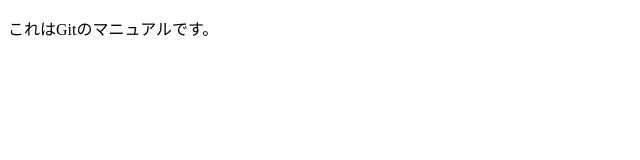
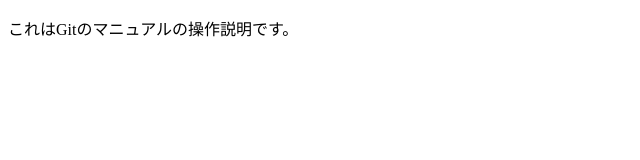
Before and after one commit to satokouich-moak1/manual-moak1, a plain HTML site: page httpdocs/index.html in a window 1280 px wide. Shown: the whole page, without its empty margins (0-640 px from the left). Drawn offline with Linux system fonts and the light colour scheme.

Commit message:
文言を修正しました。

```diff
--- a/httpdocs/index.html
+++ b/httpdocs/index.html
@@ -9,7 +9,7 @@
   <title>gitマニュアル</title>
 </head>
 <body>
-  <p>これはGitのマニュアルです。</p>
+  <p>これはGitのマニュアルの操作説明です。</p>
 
 </body>
 </html>
```
